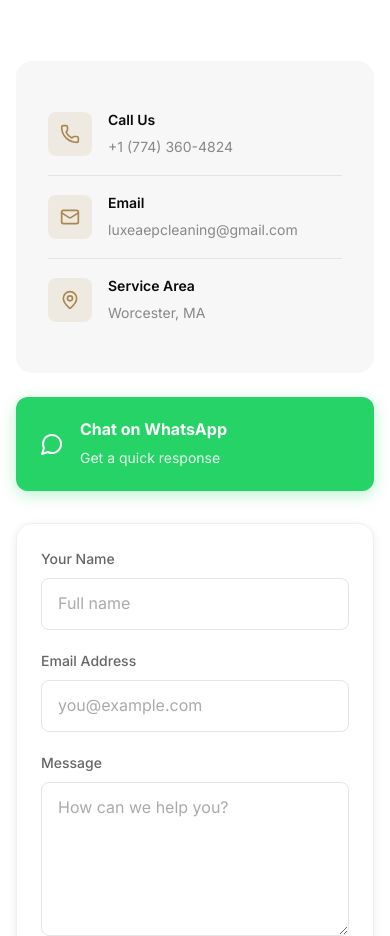
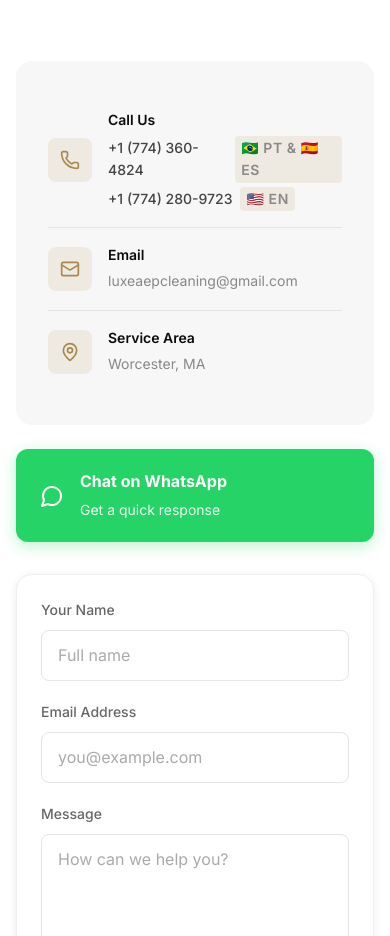
Before and after one commit to dgmal10/luxe-ap-cleaning, a React (Vite) app: page / in a window 390 px wide. Shown: the part 9220-10156 px from the top of the page. Built offline with nearby package versions, Linux system fonts and the light colour scheme; no server answers; the database is empty; a web font is replaced by a local one.

Commit message:
feat: add EN phone number to contacts with language badges

```diff
--- a/src/components/public/Contact.css
+++ b/src/components/public/Contact.css
@@ -48,6 +48,36 @@
 .contact__info-item span {
   font-size: var(--text-sm);
   color: var(--color-gray-500);
+}
+
+/* Phone links with language badges */
+.contact__phone-link {
+  display: flex;
+  align-items: center;
+  gap: var(--space-2);
+  font-size: var(--text-sm);
+  color: var(--color-gray-700);
+  text-decoration: none;
+  font-weight: 500;
+  margin-top: 4px;
+  transition: color var(--duration-fast) var(--ease-out);
+}
+
+.contact__phone-link:hover {
+  color: var(--color-gold-dark);
+}
+
+.contact__phone-lang {
+  display: inline-flex;
+  align-items: center;
+  font-size: 10px;
+  font-weight: 600;
+  letter-spacing: 0.04em;
+  background: var(--color-gold-muted);
+  color: var(--color-gold-dark);
+  border-radius: 4px;
+  padding: 1px 6px;
+  text-transform: uppercase;
 }
 
 /* WhatsApp CTA */
--- a/src/components/public/Contact.tsx
+++ b/src/components/public/Contact.tsx
@@ -106,7 +106,14 @@ export default function Contact() {
                 </div>
                 <div>
                   <strong>Call Us</strong>
-                  <span>{BUSINESS.phone}</span>
+                  <a href={`tel:${BUSINESS.phone.replace(/\D/g, '')}`} className="contact__phone-link">
+                    {BUSINESS.phone}
+                    <span className="contact__phone-lang">🇧🇷 PT &amp; 🇪🇸 ES</span>
+                  </a>
+                  <a href={`tel:${BUSINESS.phoneEN.replace(/\D/g, '')}`} className="contact__phone-link">
+                    {BUSINESS.phoneEN}
+                    <span className="contact__phone-lang">🇺🇸 EN</span>
+                  </a>
                 </div>
               </div>
 
--- a/src/lib/constants.ts
+++ b/src/lib/constants.ts
@@ -131,7 +131,8 @@ export const TIME_SLOTS = [
 export const BUSINESS = {
   name: 'LUXE A&P Cleaning',
   tagline: 'Premium Residential Services',
-  phone: '+1 (774) 360-4824',
+  phone: '+1 (774) 360-4824',       // PT / ES
+  phoneEN: '+1 (774) 280-9723',      // EN
   email: 'luxeaepcleaning@gmail.com',
   address: '123 Main Street',
   city: 'Worcester',
```
Also changed, not shown: 1 other file (tests, documents, lock files or other folders).
